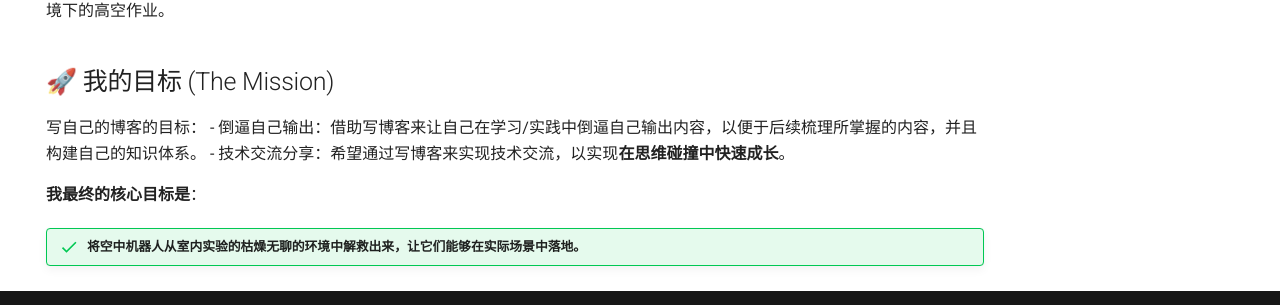
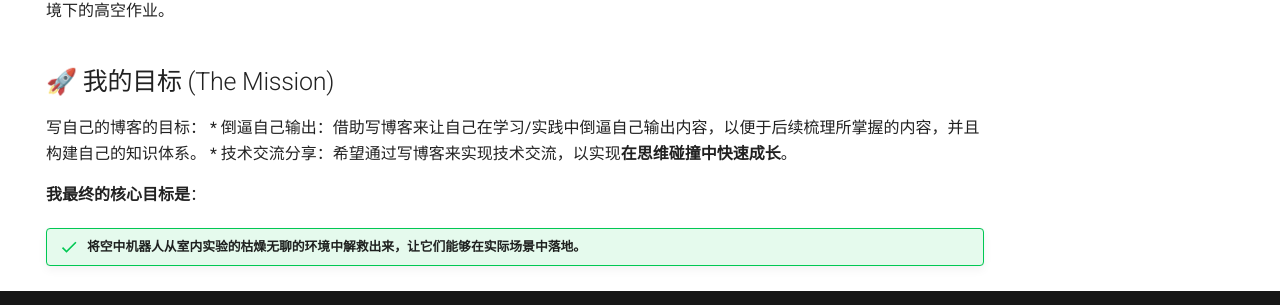
Before and after one commit to Alex-WangHT/Alex-Blog, an MkDocs documentation site: the page built from docs/index.md, in a window 1280 px wide and 1031 px high. Shown: the part 696-1001 px from the top of the window. Built offline with MkDocs 1.6.1 and Material for MkDocs 9.7.7, drawn with Linux system fonts in a browser that asks for light colours.

```diff
--- a/docs/index.md
+++ b/docs/index.md
@@ -25,8 +25,8 @@ hide:
 ## 🚀 我的目标 (The Mission)
 
 写自己的博客的目标：
-- 倒逼自己输出：借助写博客来让自己在学习/实践中倒逼自己输出内容，以便于后续梳理所掌握的内容，并且构建自己的知识体系。
-- 技术交流分享：希望通过写博客来实现技术交流，以实现**在思维碰撞中快速成长**。
+* 倒逼自己输出：借助写博客来让自己在学习/实践中倒逼自己输出内容，以便于后续梳理所掌握的内容，并且构建自己的知识体系。
+* 技术交流分享：希望通过写博客来实现技术交流，以实现**在思维碰撞中快速成长**。
 
 **我最终的核心目标是**：
 
```
